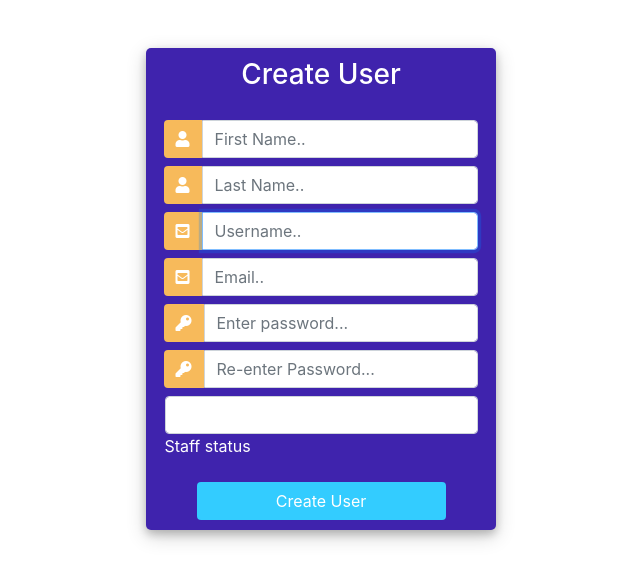
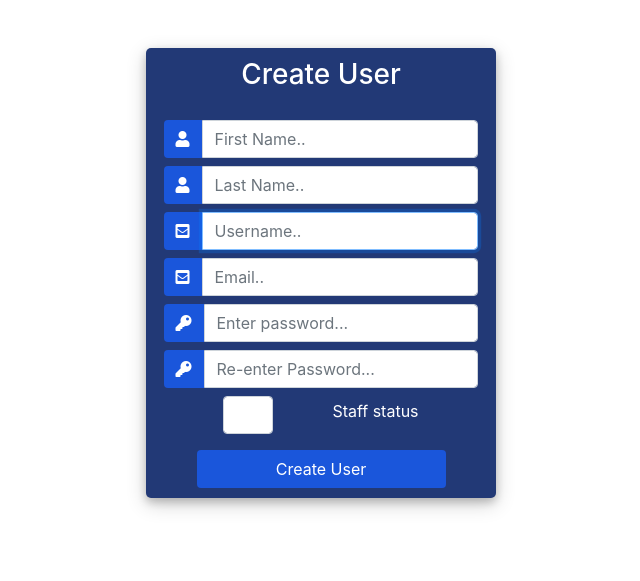
Before and after one commit to Nsdevil/payroll_management, a Django app: page /create_user/ in a window 1280 px wide. Shown: the part 100-681 px from the top of the page, without its empty margins (319-959 px from the left). Run offline with Django 3.2, Linux system fonts and the light colour scheme; a user stored in the database is signed in; some libraries are stand-ins or nearby versions.

Commit message:
overflow done

```diff
--- a/core/form.py
+++ b/core/form.py
@@ -21,4 +21,3 @@ class CreateUserForm(UserCreationForm):
         model=User
         fields = ['first_name','last_name','username','email','is_staff','password1','password2']
         # fields = '__all__'
-        print('dield',fields)
--- a/core/templates/core/home_admin.html
+++ b/core/templates/core/home_admin.html
@@ -27,7 +27,7 @@
     flex-direction: column;
     align-items: center;
     justify-content: center;
-    height: 100vh;
+    height: 87vh;
     overflow: hidden;
     margin: 0;
   }
--- a/core/templates/core/user_creation.html
+++ b/core/templates/core/user_creation.html
@@ -36,7 +36,7 @@
     width: 350px;
     margin-top: auto;
     margin-bottom: auto;
-    background: #3f23ad;
+    background: #223976;
     position: relative;
     display: flex;
     justify-content: center;
@@ -59,7 +59,7 @@
   }
   .login_btn {
     width: 100%;
-    background: #33ccff !important;
+    background: #1A56DB !important;
     color: white !important;
   }
   .login_btn:focus {
@@ -70,7 +70,7 @@
     padding: 0 2rem;
   }
   .input-group-text {
-    background: #f7ba5b !important;
+    background: #1A56DB !important;
     color: white !important;
     border: 0 !important;
     border-radius: 0.25rem 0 0 0.25rem !important;
@@ -135,12 +135,19 @@
               </div>
               {{form.password2}}
             </div>
-            <div>
+            <div style="display: flex; flex-direction: row; justify-content: space-evenly;">
               {{form.is_staff}}
-              <label for="default-checkbox" class="text-white"
+              <label style="justify-content: center; align-self: center;" for="default-checkbox" class="text-white"
                 >{{form.is_staff.label}}</label
               >
             </div>
+
+            <style>
+              #id_is_staff{
+
+                width: 50px;
+              }
+            </style>
 
             <div class="d-flex justify-content-center mt-3 login_container">
               <input class="btn login_btn" type="submit" value="Create User" />
--- a/core/templatetags/encode_static.py
+++ b/core/templatetags/encode_static.py
@@ -7,7 +7,7 @@ register = template.Library()
 
 @register.simple_tag
 def encode_static(encodign='base64', file_type='image'):
-  path=os.path.join(BASE_DIR, 'static\header.png')
+  path=os.path.join(BASE_DIR, 'static/header.png')
   try:
     file_path = find_static_file(path)
     ext = file_path.split('.')[-1]
```
Also changed, not shown: db.sqlite3.
